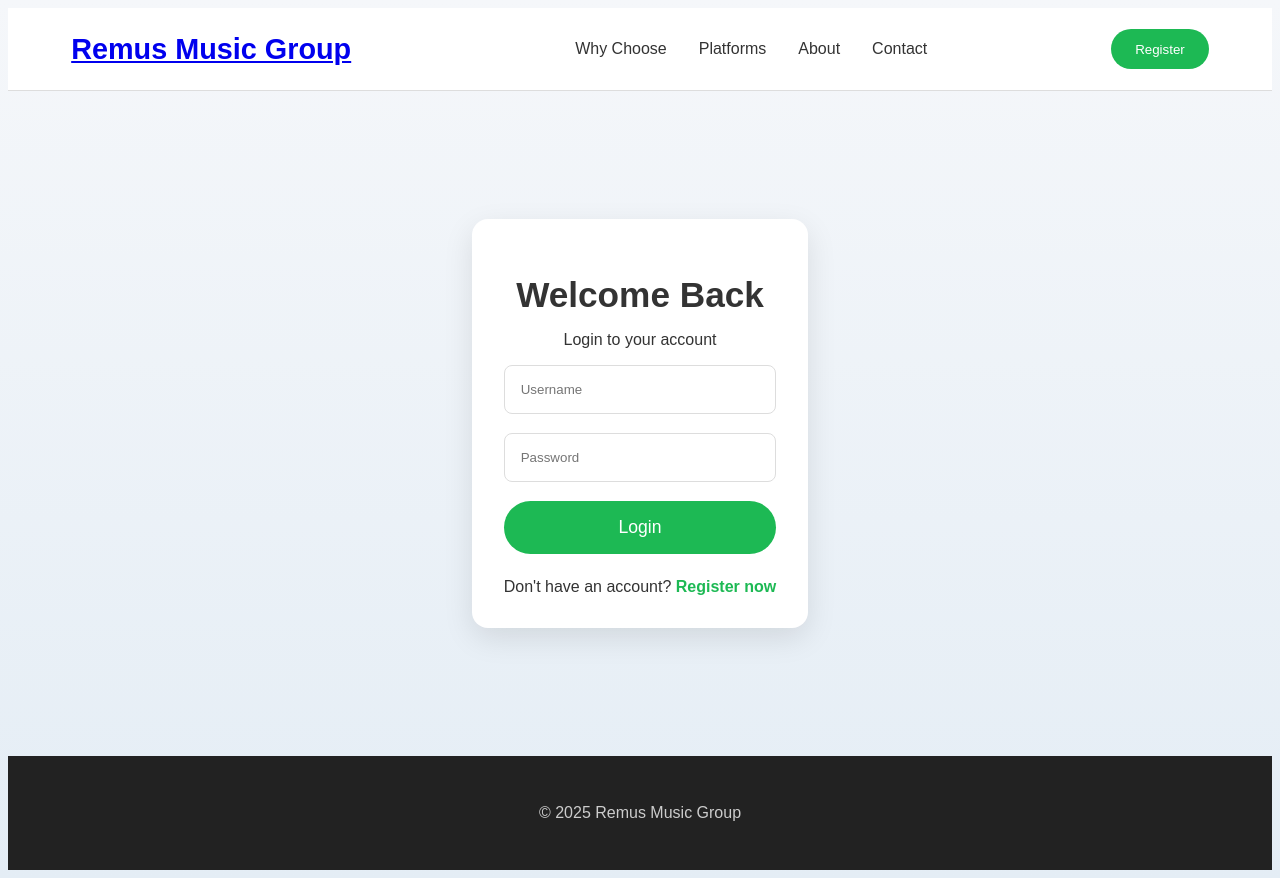
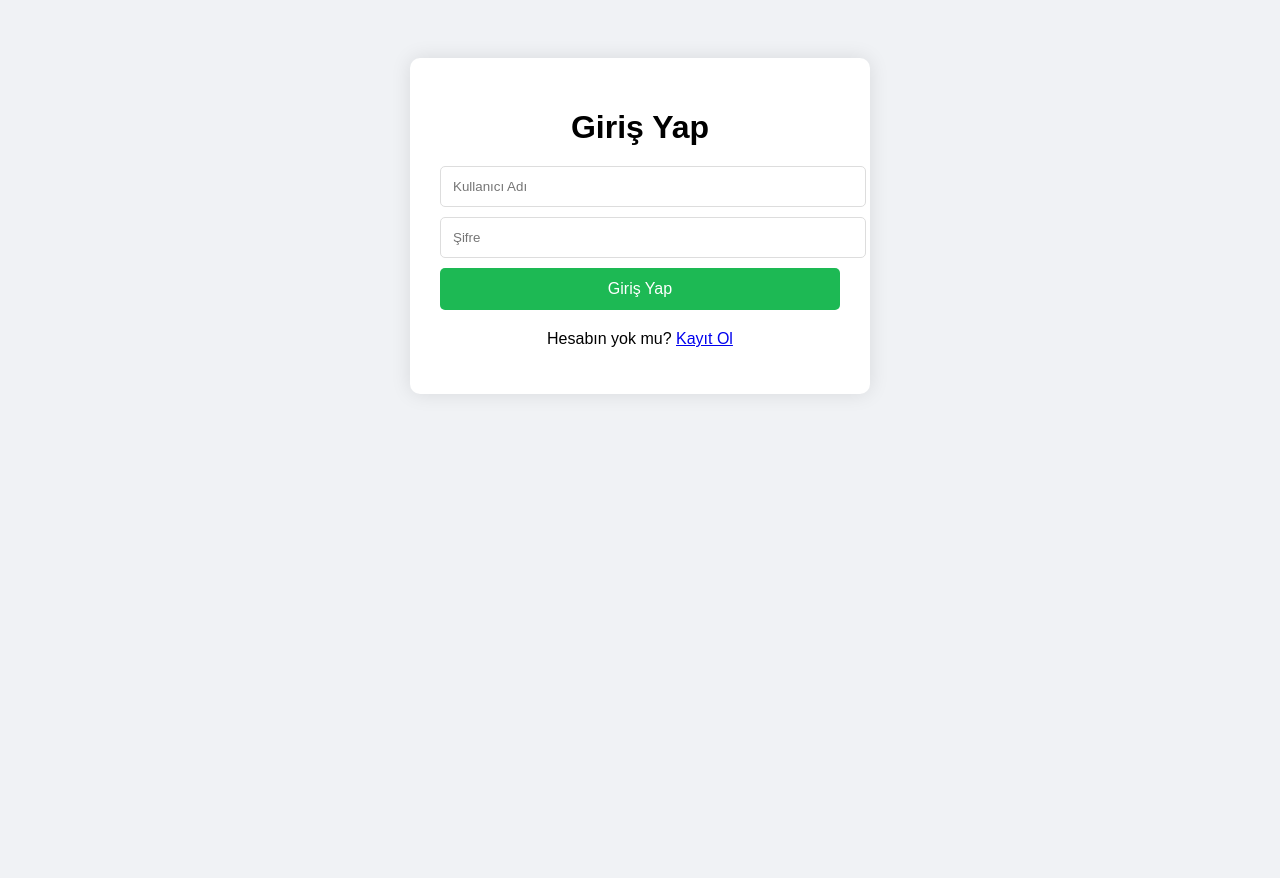
Before and after one commit to rremuuss1337/remus-music-group, a website: page login.html in a window 1280 px wide. After the commit the page ends 800 px from the top, so only its background shows below. Drawn offline with Linux system fonts and the light colour scheme.

Commit message:
Update login.html

```diff
--- a/login.html
+++ b/login.html
@@ -5,56 +5,23 @@
     <meta name="viewport" content="width=device-width, initial-scale=1.0">
     <title>Login - Remus Music Group</title>
     <style>
-        body { font-family: Arial, sans-serif; background: linear-gradient(#f5f7fa, #e4edf5); color: #333; min-height: 100vh; display: flex; flex-direction: column; }
-        header { background: #fff; border-bottom: 1px solid #ddd; padding: 1rem 5%; display: flex; justify-content: space-between; align-items: center; }
-        .logo { font-size: 1.8rem; font-weight: bold; }
-        nav ul { list-style: none; display: flex; gap: 2rem; }
-        nav a { color: #333; text-decoration: none; }
-        .auth-buttons button { background: #1db954; color: white; border: none; padding: 0.8rem 1.5rem; border-radius: 30px; cursor: pointer; }
-        .container { max-width: 450px; margin: 8rem auto; padding: 2rem; background: white; border-radius: 16px; box-shadow: 0 10px 30px rgba(0,0,0,0.1); text-align: center; }
-        h1 { font-size: 2.2rem; margin-bottom: 0.5rem; }
-        form { display: grid; gap: 1.2rem; }
-        input { padding: 1rem; border: 1px solid #ddd; border-radius: 8px; }
-        button[type="submit"] { background: #1db954; color: white; border: none; padding: 1rem; border-radius: 30px; cursor: pointer; font-size: 1.1rem; }
-        .link { margin-top: 1.5rem; }
-        .link a { color: #1db954; text-decoration: none; font-weight: bold; }
-        footer { margin-top: auto; background: #222; color: #ccc; text-align: center; padding: 2rem; }
+        body { font-family: Arial; background: #f0f2f5; padding: 50px; text-align: center; }
+        .container { max-width: 400px; margin: auto; background: white; padding: 30px; border-radius: 10px; box-shadow: 0 0 20px rgba(0,0,0,0.1); }
+        h1 { margin-bottom: 20px; }
+        input { display: block; width: 100%; margin: 10px 0; padding: 12px; border: 1px solid #ddd; border-radius: 5px; }
+        button { width: 100%; padding: 12px; background: #1db954; color: white; border: none; border-radius: 5px; cursor: pointer; font-size: 16px; }
     </style>
 </head>
 <body>
-<header>
-    <a href="/" class="logo">Remus Music Group</a>
-    <nav>
-        <ul>
-            <li><a href="/#features">Why Choose</a></li>
-            <li><a href="/#platforms">Platforms</a></li>
-            <li><a href="/#about">About</a></li>
-            <li><a href="/#contact">Contact</a></li>
-        </ul>
-    </nav>
-    <div class="auth-buttons">
-        <button onclick="window.location.href='/register.html'">Register</button>
+    <div class="container">
+        <h1>Giriş Yap</h1>
+        <form id="loginForm">
+            <input type="text" id="username" placeholder="Kullanıcı Adı" required>
+            <input type="password" id="password" placeholder="Şifre" required>
+            <button type="submit">Giriş Yap</button>
+        </form>
+        <p style="margin-top: 20px;">Hesabın yok mu? <a href="/register.html">Kayıt Ol</a></p>
     </div>
-</header>
-
-<div class="container">
-    <h1>Welcome Back</h1>
-    <p class="subtitle">Login to your account</p>
-
-    <form id="loginForm">
-        <input type="text" id="username" placeholder="Username" required>
-        <input type="password" id="password" placeholder="Password" required>
-        <button type="submit">Login</button>
-    </form>
-
-    <div class="link">
-        Don't have an account? <a href="/register.html">Register now</a>
-    </div>
-</div>
-
-<footer>
-    <p>© 2025 Remus Music Group</p>
-</footer>
 
     <script>
         document.getElementById('loginForm').addEventListener('submit', async (e) => {
@@ -68,11 +35,12 @@
                     headers: { 'Content-Type': 'application/json' },
                     body: JSON.stringify({ username, password })
                 });
+
                 const data = await res.json();
                 if (data.success) {
                     localStorage.setItem('token', data.token);
                     alert('Giriş başarılı!');
-                window.location.href = '/dashboard.html';
+                    window.location.href = '/';
                 } else {
                     alert(data.message || 'Hata!');
                 }
```
Lines whose indentation alone changed are shown as unchanged.
